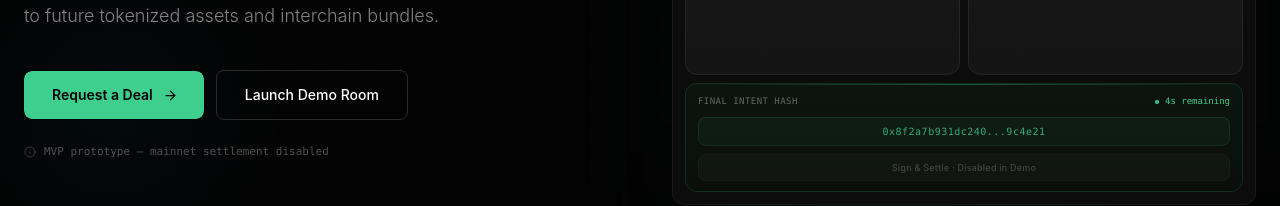
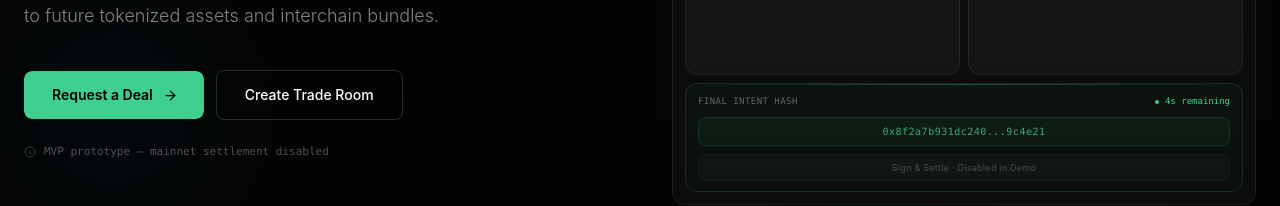
Before and after one commit to dintsen/trade-window, a Next.js app in the folder apps/web/: page / in a window 1280 px wide. Shown: the part 503-709 px from the top of the page. Built offline with nearby package versions, Linux system fonts and the light colour scheme; a web font is replaced by a local one.

Commit message:
fix: rename 'Launch Demo Room' to 'Create Trade Room'

```diff
--- a/apps/web/src/components/landing/hero-section.tsx
+++ b/apps/web/src/components/landing/hero-section.tsx
@@ -180,7 +180,7 @@ export function HeroSection() {
                 href="/trade"
                 className="w-full sm:w-auto px-7 py-3.5 bg-transparent border border-[#2b2b2b] hover:border-[#3b3b3b] hover:bg-white/[0.03] text-white font-medium rounded-lg transition-all text-center text-sm flex items-center justify-center"
               >
-                Launch Demo Room
+                Create Trade Room
               </Link>
             </motion.div>
           </motion.div>
```
